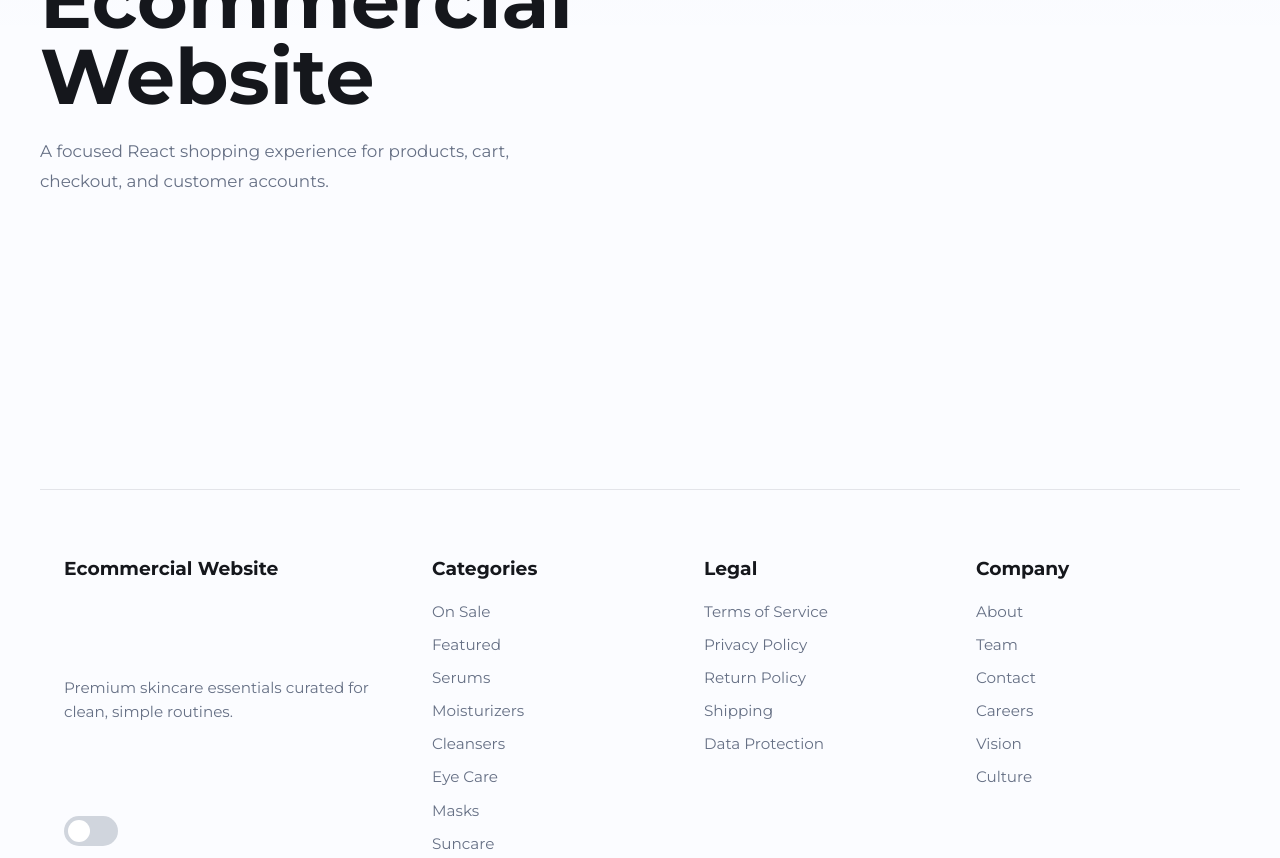
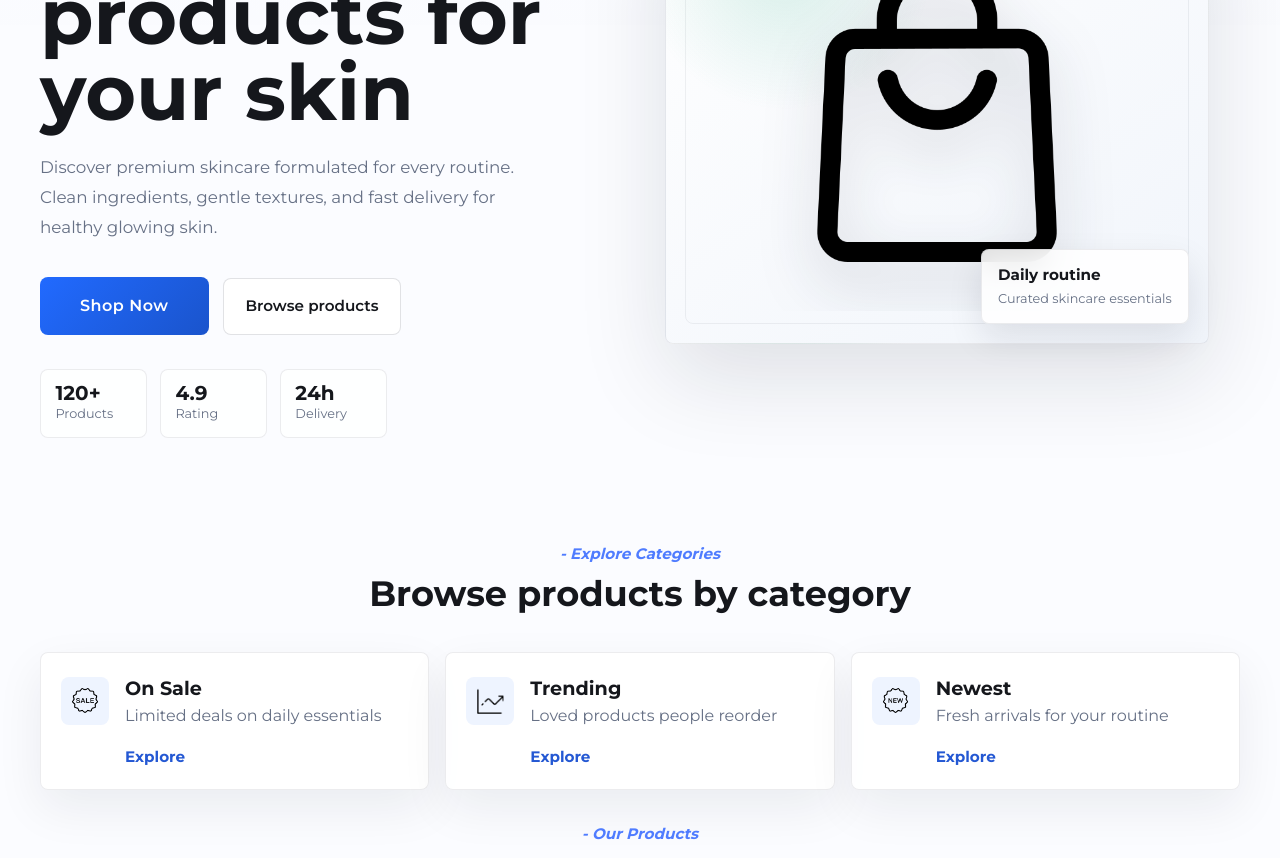
Before and after one commit to VuBach08/Ecommercial-Website, a React (Create React App) app: page / in a window 1280 px wide. Shown: the part 400-1258 px from the top of the page. Built offline with nearby package versions, Linux system fonts and the light colour scheme; no server answers; the database is empty.

Commit message:
function: return to pages

```diff
--- a/src/App.jsx
+++ b/src/App.jsx
@@ -1,3 +1,4 @@
+import MainPage from './components/body/main page/body'
 import { Navigate, Route, Routes } from 'react-router-dom'
 import { useEffect } from 'react'
 import { useDispatch, useSelector } from 'react-redux'
@@ -57,22 +58,7 @@ function App() {
     <div className={clsx('App background-clrs', theme === 'dark' ? 'darkmode' : null)}>
       <Routes>
         <Route path="/" element={<MainLayout />}>
-          <Route
-            index
-            element={
-              <main className="primary-body">
-                <section className="hero-section">
-                  <div className="hero-copy">
-                    <p className="secondary-clrs">Clean skincare storefront</p>
-                    <h2>Ecommercial Website</h2>
-                    <p className="hero-description">
-                      A focused React shopping experience for products, cart, checkout, and customer accounts.
-                    </p>
-                  </div>
-                </section>
-              </main>
-            }
-          />
+          <Route index element={<MainPage />} />
           <Route path="product" element={<ProductPage />} />
           <Route path="product/:id" element={<ProductBody />} />
           <Route path="search" element={<SearchPage />} />
--- /dev/null
+++ b/src/components/body/main page/about.jsx
@@ -0,0 +1,31 @@
+import ReviewCard from "../../review-card";
+import SecondaryText from "../../secondary-text";
+import Title from "../../section-title";
+import Box from "../../../asset/icons8-successful-delivery-50.png";
+const About = () => {
+  return (
+    <section className="grid about-section">
+      <SecondaryText text="Why Us" center={true} />
+      <Title title="Why People Choose Us" center={true} />
+      <div className="review-container grid">
+        <ReviewCard
+          title="Easy Returns"
+          text="Our return policy is simple and that is why customers love our shop"
+          link={Box}
+        />
+        <ReviewCard
+          title="Customer Service"
+          text="We offer amazing customer service no matter what happens"
+          link={Box}
+        />
+        <ReviewCard
+          title="High Quality"
+          text="All of our products go through very strict inspection before we dispatch them"
+          link={Box}
+        />
+      </div>
+    </section>
+  );
+};
+
+export default About;
--- /dev/null
+++ b/src/components/body/main page/blog.jsx
@@ -0,0 +1,24 @@
+import SecondaryText from "../../secondary-text";
+import Title from "../../section-title";
+import BlogCard from "../../blog-card";
+import { Link } from "react-router-dom";
+
+const Blog = () => {
+  return (
+    <section className="grid re">
+      <SecondaryText text="Skincare Products" center={true} />
+      <Title title="Check Out our Blog" center={true} />
+      <div className="blog-container">
+        <BlogCard
+          title="Morning Skincare Routine: 10 Top Tips for you"
+          width={true}
+        />
+      </div>
+      <Link className="btn primary-bg fs-300 priamry-btn center" to="/blog">
+        <strong>View All</strong>
+      </Link>
+    </section>
+  );
+};
+
+export default Blog;
--- /dev/null
+++ b/src/components/body/main page/body.css
@@ -0,0 +1,39 @@
+.primary-body {
+  padding-block: 2rem 4rem;
+  width: min(92%, 1200px);
+  margin: 0 auto;
+  display: grid;
+  gap: 4rem;
+}
+
+.review-container {
+  gap: 2.5rem;
+}
+
+.categories-card {
+  display: grid;
+  grid-template-columns: repeat(auto-fit, minmax(240px, 1fr));
+  gap: 1.5rem;
+  width: 100%;
+}
+
+.about-section {
+  place-items: center;
+  gap: 1.5rem;
+}
+
+@media only screen and (min-width: 35rem) {
+  .products-list {
+    grid-template-columns: repeat(2, minmax(10rem, 1fr));
+  }
+
+  #home-section .product-image {
+    min-height: 400px;
+  }
+}
+
+@media only screen and (min-width: 55rem) {
+  .products-list {
+    grid-template-columns: repeat(3, minmax(13rem, 1fr));
+  }
+}
--- /dev/null
+++ b/src/components/body/main page/body.jsx
@@ -0,0 +1,23 @@
+import About from "./about";
+import Blog from "./blog";
+import "./body.css";
+import Categories from "./categories";
+import Home from "./home";
+import ListProducts from "./products";
+import Review from "./review";
+
+const MainPage = () => {
+  return (
+    <>
+      <main className="primary-body center grid">
+        <Home />
+        <Categories />
+        <ListProducts />
+        <About />
+        <Review />
+        <Blog />
+      </main>
+    </>
+  );
+};
+export default MainPage;
--- /dev/null
+++ b/src/components/body/main page/categories.jsx
@@ -0,0 +1,37 @@
+import SecondaryText from "../../secondary-text";
+import Title from "../../section-title";
+import CategoriesCard from "../../categories-card";
+import sale from "../../../asset/icons8-sale-50.png";
+import graph from "../../../asset/icons8-graph-64.png";
+import news from "../../../asset/icons8-new-50.png";
+
+const Categories = () => {
+  return (
+    <section className="grid re">
+      <SecondaryText text="Explore Categories" center={true} />
+      <Title title="Browse products by category" center={true} />
+      <div className="categories-card">
+        <CategoriesCard
+          title="On Sale"
+          text="Limited deals on daily essentials"
+          link={sale}
+          to="/onsale"
+        />
+        <CategoriesCard
+          title="Trending"
+          text="Loved products people reorder"
+          link={graph}
+          to="/trending"
+        />
+        <CategoriesCard
+          title="Newest"
+          text="Fresh arrivals for your routine"
+          link={news}
+          to="/newest"
+        />
+      </div>
+    </section>
+  );
+};
+
+export default Categories;
--- /dev/null
+++ b/src/components/body/main page/home.jsx
@@ -0,0 +1,55 @@
+import { Link } from "react-router-dom";
+import ProductImage from "../../product-image";
+import SecondaryText from "../../secondary-text";
+import Title from "../../section-title";
+import bagImage from "../../../asset/bag.png";
+
+const Home = () => {
+  return (
+    <section className="grid hero-section" id="home-section">
+      <div className="hero-copy">
+        <SecondaryText text="Skincare Products" />
+        <Title title="We offer the best products for your skin" />
+        <p className="hero-description">
+          Discover premium skincare formulated for every routine. Clean
+          ingredients, gentle textures, and fast delivery for healthy glowing
+          skin.
+        </p>
+        <div className="hero-actions">
+          <Link to="/product" className="btn primary-bg fs-300 hero-button">
+            Shop Now
+          </Link>
+          <Link to="/product" className="secondary-link fs-300">
+            Browse products
+          </Link>
+        </div>
+        <div className="hero-metrics">
+          <span>
+            <strong>120+</strong>
+            Products
+          </span>
+          <span>
+            <strong>4.9</strong>
+            Rating
+          </span>
+          <span>
+            <strong>24h</strong>
+            Delivery
+          </span>
+        </div>
+      </div>
+      <div className="hero-image-wrapper">
+        <div className="hero-visual-card">
+          <span className="hero-badge">Clean beauty</span>
+          <ProductImage link={bagImage} title="Hero product" />
+          <div className="hero-floating-note">
+            <strong>Daily routine</strong>
+            <span>Curated skincare essentials</span>
+          </div>
+        </div>
+      </div>
+    </section>
+  );
+};
+
+export default Home;
--- /dev/null
+++ b/src/components/body/main page/products.jsx
@@ -0,0 +1,26 @@
+import { useSelector } from "react-redux";
+import { Link } from "react-router-dom";
+import productSelector from "../../../store/selectors/productSelector";
+import ProductCard from "../../product-card";
+import SecondaryText from "../../secondary-text";
+import Title from "../../section-title";
+
+const ListProducts = () => {
+  const products = useSelector(productSelector.selectProducts);
+  return (
+    <section className="grid re">
+      <SecondaryText text="Our Products" center={true} />
+      <Title title="Explore our Products" center={true} />
+      <div className="grid products-list">
+        {products.slice(0, 8).map((item) => (
+          <ProductCard product={item} key={item.id} />
+        ))}
+      </div>
+      <Link className="btn primary-bg fs-300 priamry-btn center" to="/product">
+        <strong>View All</strong>
+      </Link>
+    </section>
+  );
+};
+
+export default ListProducts;
--- /dev/null
+++ b/src/components/body/main page/review.jsx
@@ -0,0 +1,18 @@
+import CustomerReview from "../../customer-reviews";
+import SecondaryText from "../../secondary-text";
+import Title from "../../section-title";
+
+const Review = () => {
+  return (
+    <section className="grid">
+      <SecondaryText text="Our Reviews" center={true} />
+      <Title title="What our Customers are Saying" center={true} />
+      <CustomerReview
+        title="Amy Smith"
+        reviews="This is the best website I have ordered something from. I highly recommend"
+      />
+    </section>
+  );
+};
+
+export default Review;
--- a/src/hooks/useScrollToTop.js
+++ b/src/hooks/useScrollToTop.js
@@ -1,12 +1,9 @@
-import { useEffect } from 'react'
-import { useLocation } from 'react-router-dom'
+import { useEffect } from "react";
 
 const useScrollToTop = () => {
-  const { pathname } = useLocation()
+  useEffect(() => {
+    window.scrollTo(0, 0);
+  }, []);
+};
 
-  useEffect(() => {
-    window.scrollTo(0, 0)
-  }, [pathname])
-}
-
-export default useScrollToTop
+export default useScrollToTop;
```
